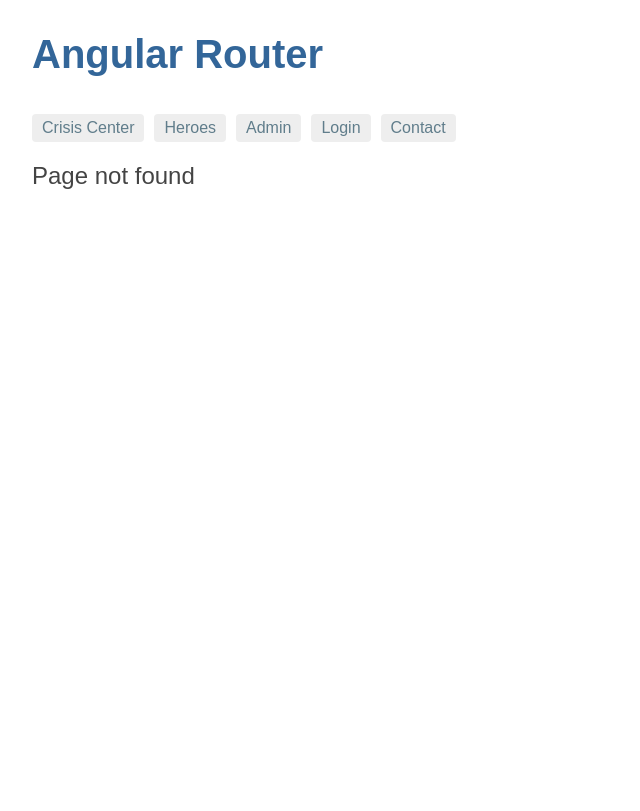
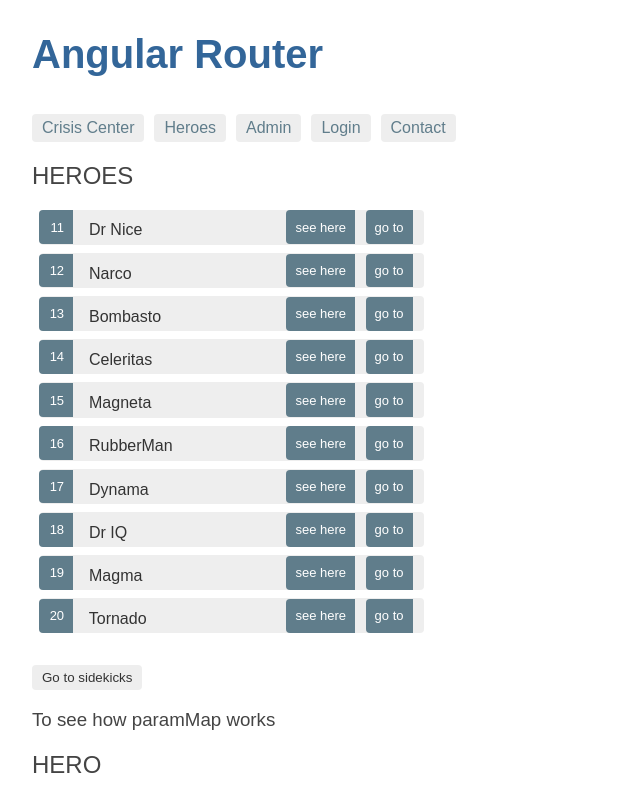
Before and after one commit to dahamv/angular-router, an Angular app: page /superheroes/1 in a window 1280 px wide. Before the commit this address had no page. Shown: the whole page, without its empty margins (0-640 px from the left). Built offline with nearby package versions, Linux system fonts and the light colour scheme.

Commit message:
finished tutorial

```diff
--- a/package.json
+++ b/package.json
@@ -30,6 +30,7 @@
     "@angular-devkit/build-angular": "~0.901.1",
     "@angular/cli": "^10.1.7",
     "@angular/compiler-cli": "~10.0.3",
+    "@angular-builders/custom-webpack": "^10.0.1",
     "@angular/language-service": "~9.1.1",
     "@types/jasmine": "~3.5.0",
     "@types/jasminewd2": "~2.0.3",
--- a/src/app/app.module.ts
+++ b/src/app/app.module.ts
@@ -2,7 +2,7 @@ import { NgModule } from '@angular/core';
 import { BrowserModule } from '@angular/platform-browser';
 import { BrowserAnimationsModule } from '@angular/platform-browser/animations';
 import { FormsModule } from '@angular/forms';
-import { RouterModule, Routes } from '@angular/router';
+import { RouterModule, Routes, Router } from '@angular/router';
 
 import { AppComponent } from './app.component';
 import { CrisisListComponent } from './crisis-center/crisis-list/crisis-list.component';
@@ -41,7 +41,16 @@ import { AuthModule } from './auth/auth.module';
   bootstrap: [ AppComponent ]
 })
 export class AppModule {
-  constructor() {
+  constructor(router: Router) {
     console.log('AppModule Loaded');
+    /**
+     * Diagnostic only: inspect router configuration
+     * To determine if your routes are actually evaluated in the proper order, you can inspect the router's configuration.
+     * Do this by injecting the router and logging to the console its config property. For example, update the AppModule as follows
+     * and look in the browser console window to see the finished route configuration.
+     * Here we use a custom replacer to display function names in the route configs
+     */
+    const replacer = (key, value) => (typeof value === 'function') ? value.name : value;
+    console.log('Routes: ', JSON.stringify(router.config, replacer, 2));
   }
 }
--- a/src/app/heroes/hero-detail/hero-detail.component.ts
+++ b/src/app/heroes/hero-detail/hero-detail.component.ts
@@ -21,8 +21,10 @@ export class HeroDetailComponent implements OnInit {
                 private service: HeroService) {}
 
   ngOnInit(): void {
-    //check if this componenet is created by router-outlet or the parent component.
-    this.navigatedByUrl = this.router.url.includes("/hero/");
+    //TODO: find a better way to check navigatedByUrl:boolean
+    //To handle /hero/12 => /superhero/12
+    //to prevent overiding hero$ check if this componenet is created by router-outlet(navigatedByUrl) or the parent component<app-hero-detail>.
+    this.navigatedByUrl = this.router.url.includes("/superhero/");
     if(this.navigatedByUrl) {
       const id = this.route.snapshot.paramMap.get('id');
       this. hero$ = this.service.getHero(id);
@@ -39,7 +41,9 @@ export class HeroDetailComponent implements OnInit {
        *
        * The optional route parameters are not separated by "?" and "&" as they would be in the URL query string.
        * They are separated by semicolons ";". This is matrix URL notation.
+       *
+       * NOTE: Redirects: using /heroes here doesn't work. But /heroes with routerLink works.
       */
-    this.router.navigate(['/heroes', { hid: heroId, foo: 'foo' }]);
+    this.router.navigate(['/superheroes', { hid: heroId, foo: 'foo' }]);
   }
 }
--- a/src/app/heroes/hero-list/hero-list.component.css
+++ b/src/app/heroes/hero-list/hero-list.component.css
@@ -1,3 +1,7 @@
+.child-component-show{ display: block; }
+
+.child-component-hide{ display: none; }
+
 /* HeroListComponent's private CSS styles */
 .heroes {
   margin: 0 0 2em 0;
--- a/src/app/heroes/hero-list/hero-list.component.html
+++ b/src/app/heroes/hero-list/hero-list.component.html
@@ -10,5 +10,12 @@
   </li>
 </ul>
 <button routerLink="/sidekicks">Go to sidekicks</button>
-<h3> To see how paramMap works </h3>
-<app-hero-detail [hero$]="selectedHero$"></app-hero-detail>
+
+<!--Looks like there is a bug in angular.
+    If I use <div *ngIf="selectedHeroId"> here and when selectedHeroId changes with onSelect() the this.route.paramMap.pipe(...) gets triggered again.
+,   Also the HeroListComponent onInit() is called twice anyway. Even without ngIf. Because of the child componenet I guess.
+    As mentioned in https://stackoverflow.com/questions/38787795/why-is-ngoninit-called-twice   used ngClass instead. -->
+<div [ngClass]="showChildComponent?'child-component-show':'child-component-hide'">
+  <h3> To see how paramMap works </h3>
+  <app-hero-detail [hero$]="selectedHero$"></app-hero-detail>
+</div>
--- a/src/app/heroes/hero-list/hero-list.component.ts
+++ b/src/app/heroes/hero-list/hero-list.component.ts
@@ -18,19 +18,20 @@ export class HeroListComponent implements OnInit {
   selectedHero$: Observable<Hero>;
   //To highlight the selected item in the list
   selectedHeroId : number;
+  showChildComponent : boolean;
   heroes$: Observable<Hero[]>;
 
   constructor(private route: ActivatedRoute,
                 private heroService: HeroService, private messageService: MessageService) { }
 
   ngOnInit() {
+    console.log("HeroListComponenet: onInit() called");
     /**
      * To see difference between paramMap and snapshot.ParamMap methods.
      */
     this.heroes$ = this.getHeroes();
     this.selectedHero$ = this.route.paramMap.pipe(
       switchMap((params: ParamMap) => {
-
         //Handle both cases /heroes/15 and /heroes;hid=15;foo=foo
         let id = +params.get('id') || +params.get('hid');
         /**
@@ -39,13 +40,17 @@ export class HeroListComponent implements OnInit {
          * This is an Angular componenet lifecycle related error.
          * see https://stackoverflow.com/questions/9083594/call-settimeout-without-delay
          */
-        setTimeout(() => this.selectedHeroId = id);
+        setTimeout(() => { this.selectedHeroId = id;
+                           if(id)
+                              this.showChildComponent = true;});
+
         return this.heroService.getHero(id);
       })
     );
   }
 
   onSelect(hero: Hero): void {
+    console.log(`HeroesComponent: Selected hero id=${hero.id}`);
     this.selectedHeroId = hero.id;
     this.messageService.add(`HeroesComponent: Selected hero id=${hero.id}`);
   }
--- a/src/main.ts
+++ b/src/main.ts
@@ -2,7 +2,7 @@ import { platformBrowserDynamic } from '@angular/platform-browser-dynamic';
 
 import { AppModule } from './app/app.module';
 
-platformBrowserDynamic().bootstrapModule(AppModule);
+platformBrowserDynamic().bootstrapModule(AppModule).catch(err => { console.error(err) });;
 
 
 /*
```
Also changed, not shown: src/app/app-routing.module.ts (+6 -2 lines), src/app/heroes/heroes-routing.module.ts (+17 -3 lines), 1 other file (tests, documents, lock files or other folders).
